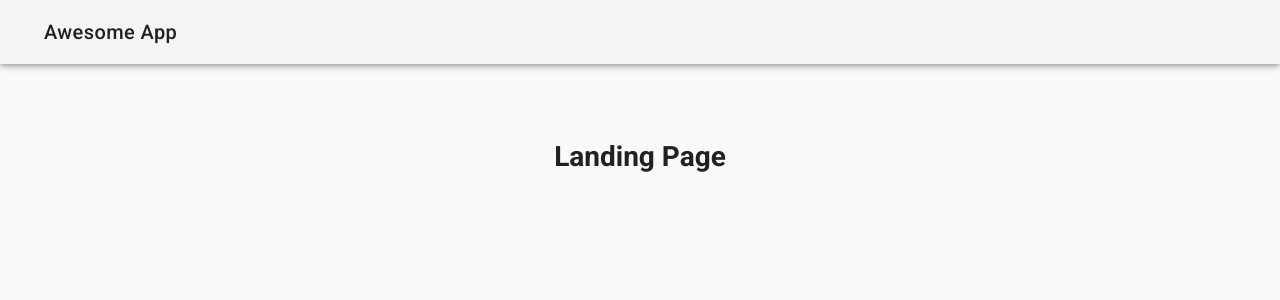
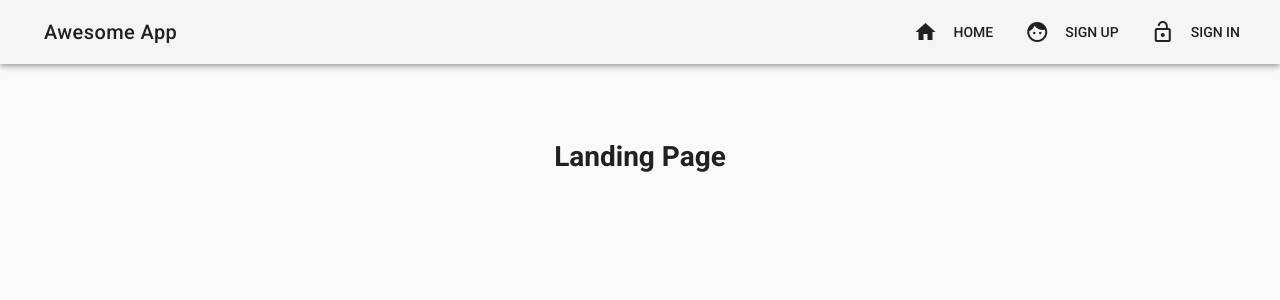
Before and after one commit to girardiricardo/spa-vue, a Vue app: page / in a window 1280 px wide. Shown: the top 300 px of the page. Built offline with nearby package versions, Linux system fonts and the light colour scheme.

Commit message:
Displaying menu items

```diff
--- a/src/App.vue
+++ b/src/App.vue
@@ -1,6 +1,17 @@
 <template>
   <v-app>
     <v-navigation-drawer v-model="sidebar" app>
+      <v-list>
+        <v-list-tile
+          v-for="item in menuItems"
+          :key="item.title"
+          :to="item.path">
+          <v-list-tile-action>
+            <v-icon>{{ item.icon }}</v-icon>
+          </v-list-tile-action>
+          <v-list-tile-action>{{ item.title }}</v-list-tile-action>
+        </v-list-tile>
+      </v-list>
     </v-navigation-drawer>
 
     <v-toolbar app>
@@ -14,6 +25,16 @@
         </router-link>
       </v-toolbar-title>
       <v-spacer></v-spacer>
+      <v-toolbar-items class="hidden-xs-only">
+        <v-btn
+          flat
+          v-for="item in menuItems"
+          :key="item.title"
+          :to="item.path">
+          <v-icon left dark>{{ item.icon }}</v-icon>
+          {{ item.title }}
+        </v-btn>
+      </v-toolbar-items>
     </v-toolbar>
 
     <v-content>
@@ -32,7 +53,7 @@
         menuItems: [
           { title: 'Home', path: '/home', icon: 'home' },
           { title: 'Sign Up', path: '/signup', icon: 'face' },
-          { title: 'Sign In', path: '/signin', icon: 'look_open' }
+          { title: 'Sign In', path: '/signin', icon: 'lock_open' }
         ]
       }
     }
```
